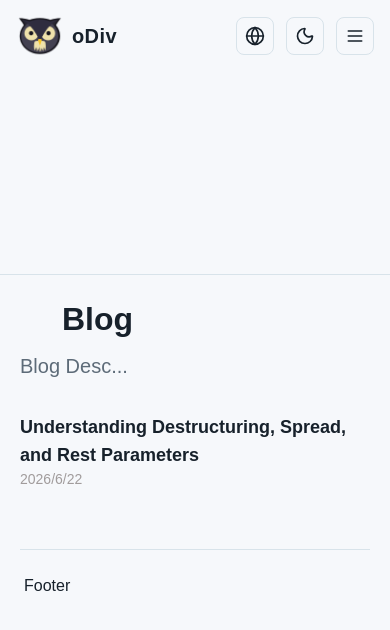
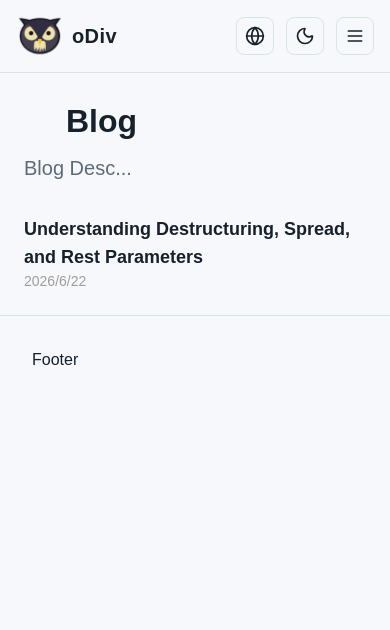
Before and after one commit to JinBaoFs/odiv, a Next.js app: page /en/blog in a window 390 px wide. Shown: the top 630 px of the page. Built offline with nearby package versions, Linux system fonts and the light colour scheme.

Commit message:
:art: feat(layout): styles update

```diff
--- a/app/styles/layout.css
+++ b/app/styles/layout.css
@@ -21,8 +21,8 @@
 .content {
   height: 100vh;
   overflow-y: auto;
-  padding: 32px;
   flex: 1;
+  min-height: 100vh;
 }
 
 .contentInner {
@@ -30,10 +30,10 @@
   margin: 0 auto;
   display: grid;
   gap: 20px;
+  padding: 32px;
 }
 
 .footer{
   border-top: 1px solid var(--border);
-  padding: 24px 4px;
-  margin-top: 60px;
+  padding: 32px;
 }
--- a/app/styles/responsive.css
+++ b/app/styles/responsive.css
@@ -16,9 +16,11 @@
   }
 
   .content {
-    height: auto;
     overflow: visible;
-    padding: 20px;
+  }
+
+  .contentInner{
+    padding: 24px;
   }
 
   .grid,
```
